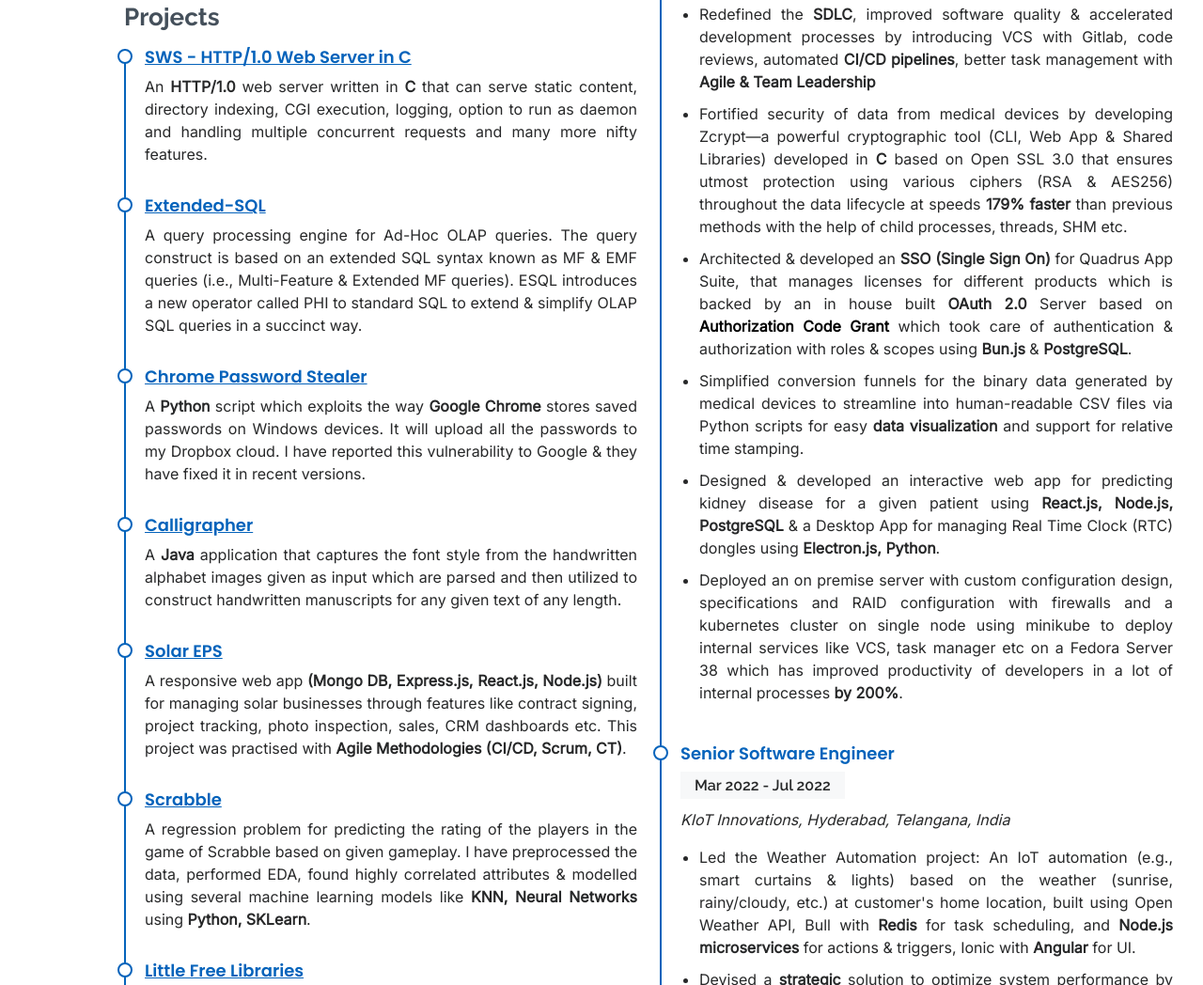
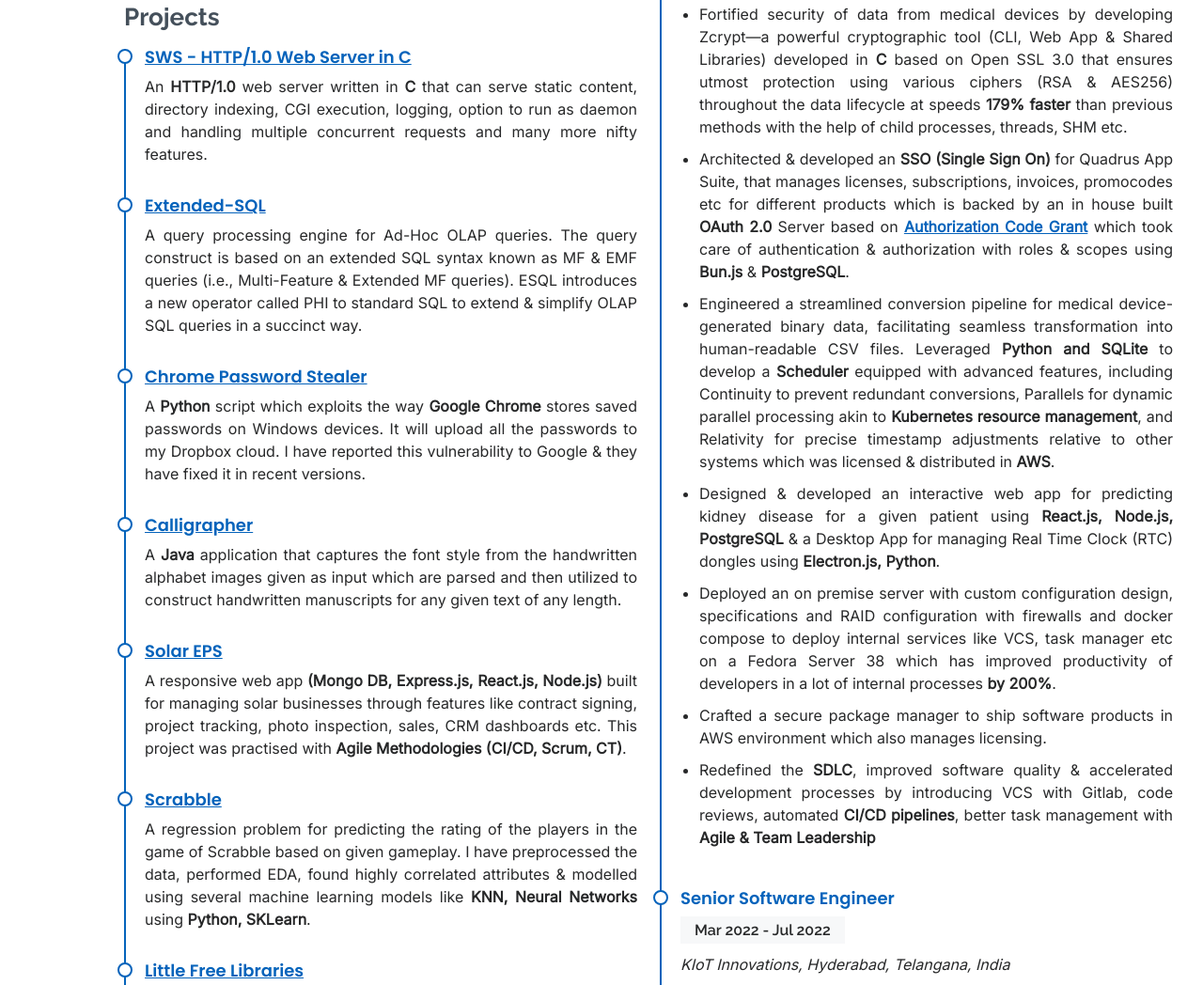
Before and after one commit to vishwa5854/Portfolio, a plain HTML site: page index.html in a window 1280 px wide. Shown: the part 2442-3490 px from the top of the page at 94% size. Drawn offline with Linux system fonts and the light colour scheme.

Commit message:
Updated new experience

```diff
--- a/index.html
+++ b/index.html
@@ -136,7 +136,7 @@
               <h4>Cloud Technologies</h4>
               <ul>
                 <li>Linux (Ubuntu, Fedora, RHEL, Debian)</li>
-                <li>AWS (EC2, S3, IAM, ECS, RDS, Lambda, ALB,  CloudWatch, CloudFront)</li>
+                <li>AWS (EC2, S3, IAM, ECS, RDS, Lambda, ALB, CloudWatch, CloudFront)</li>
                 <li>GCP (Cloud Functions, Cloud Storage, Cloud Runner)</li>
                 <li>Docker, Docker Compose, Kubernetes</li>
                 <li>Microservices, Event Brokers (MQTT, Kafka)</li>
@@ -290,6 +290,14 @@
               </p>
             </div>
 
+            <div class="resume-item">
+              <h4><a class="text-decoration-underline" href="https://github.com/vishwa5854/1brc"
+                  target="_blank">1brc (One Billion Row Challenge)</a></h4>
+              <p class="text-align-justify text-justify-inter-word">
+                Participated in <a href="https://1brc.dev/" target="_blank">1brc</a>. Parsed one billion rows to produce min, mean, max temperatures for given set of stations, main challenge being optimizing the reader (done using mmap sys call) and parser (wrote a custom parser to parse floats) in <b>C</b>.
+              </p>
+            </div>
+
           </div>
           <div class="col-lg-6">
             <h3 class="resume-title">Professional Experience</h3>
@@ -313,13 +321,7 @@
               <p><em>Quadrus Medical Technologies, NY, USA</em></p>
               <ul>
                 <li>
-                  Redefined the <b>SDLC</b>, improved software quality & accelerated development processes by
-                  introducing
-                  VCS with Gitlab, code reviews, automated <b>CI/CD pipelines</b>, better task management with <b>Agile
-                    &
-                    Team Leadership</b>
-                </li>
-                <li>
+                  <!-- zcrypt -->
                   Fortified security of data from medical devices by developing Zcrypt—a powerful cryptographic tool
                   (CLI, Web App & Shared Libraries)
                   developed in <b>C</b> based on Open SSL 3.0 that ensures utmost protection using various ciphers (RSA
@@ -327,38 +329,52 @@
                   at speeds <strong>179% faster</strong> than previous methods with the help of child processes,
                   threads, SHM etc.
                 </li>
+
                 <li>
-                  Architected & developed an <b>SSO (Single Sign On)</b> for Quadrus App Suite, that manages licenses
-                  for different products which is backed by an in house built <b>OAuth 2.0</b> Server based on
+                  <!-- OMS, OAuth -->
+                  Architected & developed an <b>SSO (Single Sign On)</b> for Quadrus App Suite, that manages licenses,
+                  subscriptions, invoices, promocodes etc for different products which is backed by an in house built
+                  <b>OAuth 2.0</b> Server based on
                   <b><a href="https://datatracker.ietf.org/doc/html/rfc6749#section-4.1" target="_blank"
-                      style="color: black;">Authorization Code
+                      style="text-decoration: underline;">Authorization Code
                       Grant</a></b> which took care of authentication & authorization with roles & scopes
                   using <b>Bun.js</b> & <b>PostgreSQL</b>.
                 </li>
 
-                <!-- <li> -->
+                <li>
                   <!-- Continuity & Parallelism with AWS deployment -->
-
-                <!-- </li> -->
+                  Engineered a streamlined conversion pipeline for medical device-generated binary data, facilitating
+                  seamless transformation into human-readable CSV files. Leveraged <b>Python and SQLite</b> to develop a
+                  <b>Scheduler</b> equipped with advanced features, including Continuity to prevent redundant
+                  conversions, Parallels for dynamic parallel processing akin to <b>Kubernetes resource management</b>,
+                  and Relativity for precise timestamp adjustments relative to other systems which was licensed &
+                  distributed in <b>AWS</b>.
+                </li>
 
                 <li>
-                  Simplified conversion funnels for the binary data generated by medical devices to streamline into
-                  human-readable CSV files via Python
-                  scripts for easy <b>data visualization</b> and support for relative time stamping.
-                </li>
-                <li>
+                  <!-- AKI EHR Integration -->
                   Designed & developed an interactive web app for predicting kidney disease for a given patient using
                   <b>React.js, Node.js, PostgreSQL</b> & a Desktop App for managing Real Time Clock (RTC) dongles using
                   <b>Electron.js, Python</b>.
                 </li>
 
                 <li>
+                  <!-- QHS -->
                   Deployed an on premise server with custom configuration design, specifications and RAID configuration
-                  with firewalls
-                  and a kubernetes cluster on single node using minikube to deploy internal services like VCS, task
-                  manager etc on a
+                  with firewalls and docker compose to deploy internal services like VCS, task manager etc on a
                   Fedora Server 38 which has improved productivity of developers in a lot of internal processes
                   <b>by 200%</b>.
+                </li>
+
+                <li>
+                  <!-- zrunner -->
+                  Crafted a secure package manager to ship software products in AWS environment which also manages licensing.
+                </li>
+
+                <li>
+                  Redefined the <b>SDLC</b>, improved software quality & accelerated development processes by
+                  introducing VCS with Gitlab, code reviews, automated <b>CI/CD pipelines</b>, better task
+                  management with <b>Agile & Team Leadership</b>
                 </li>
               </ul>
             </div>
```
